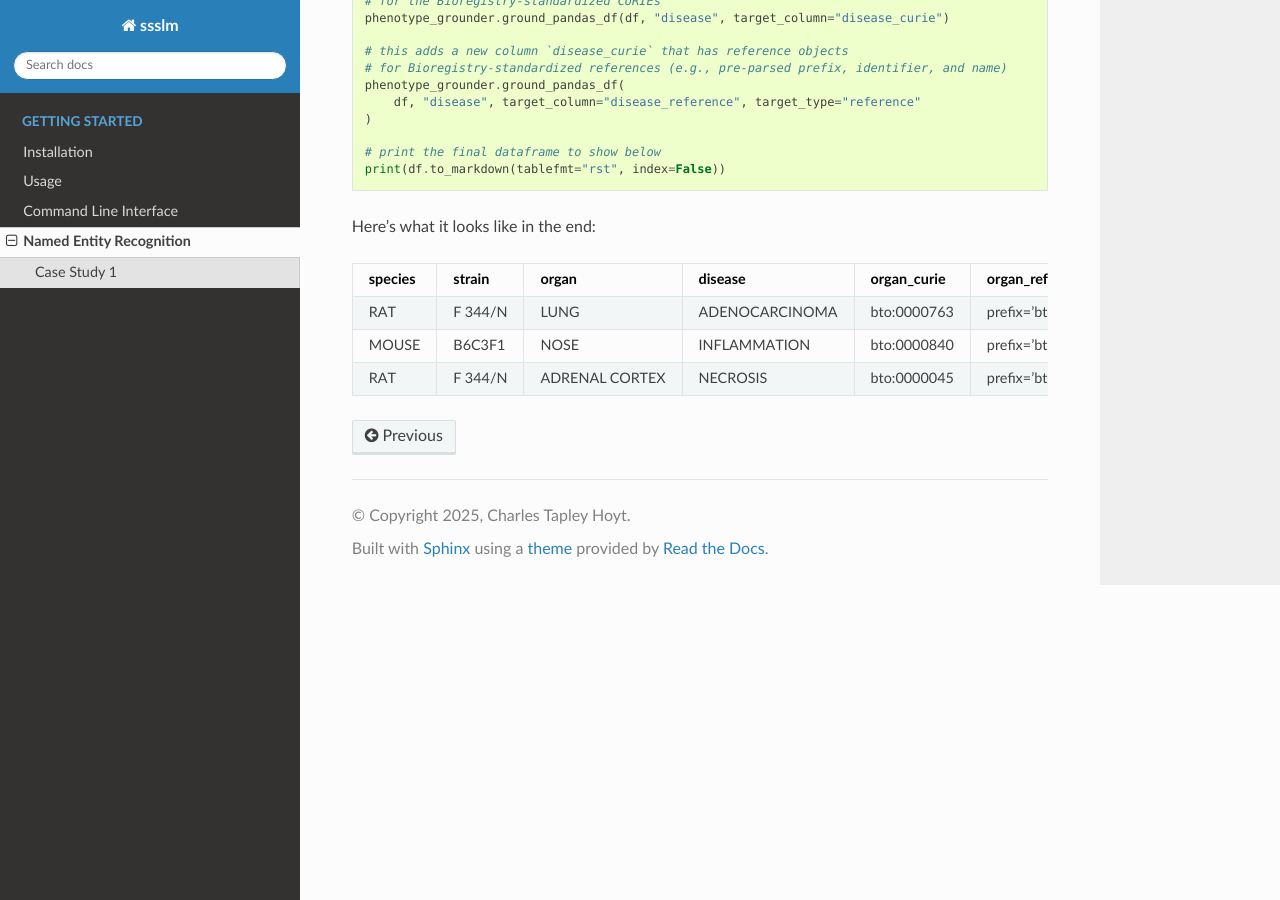
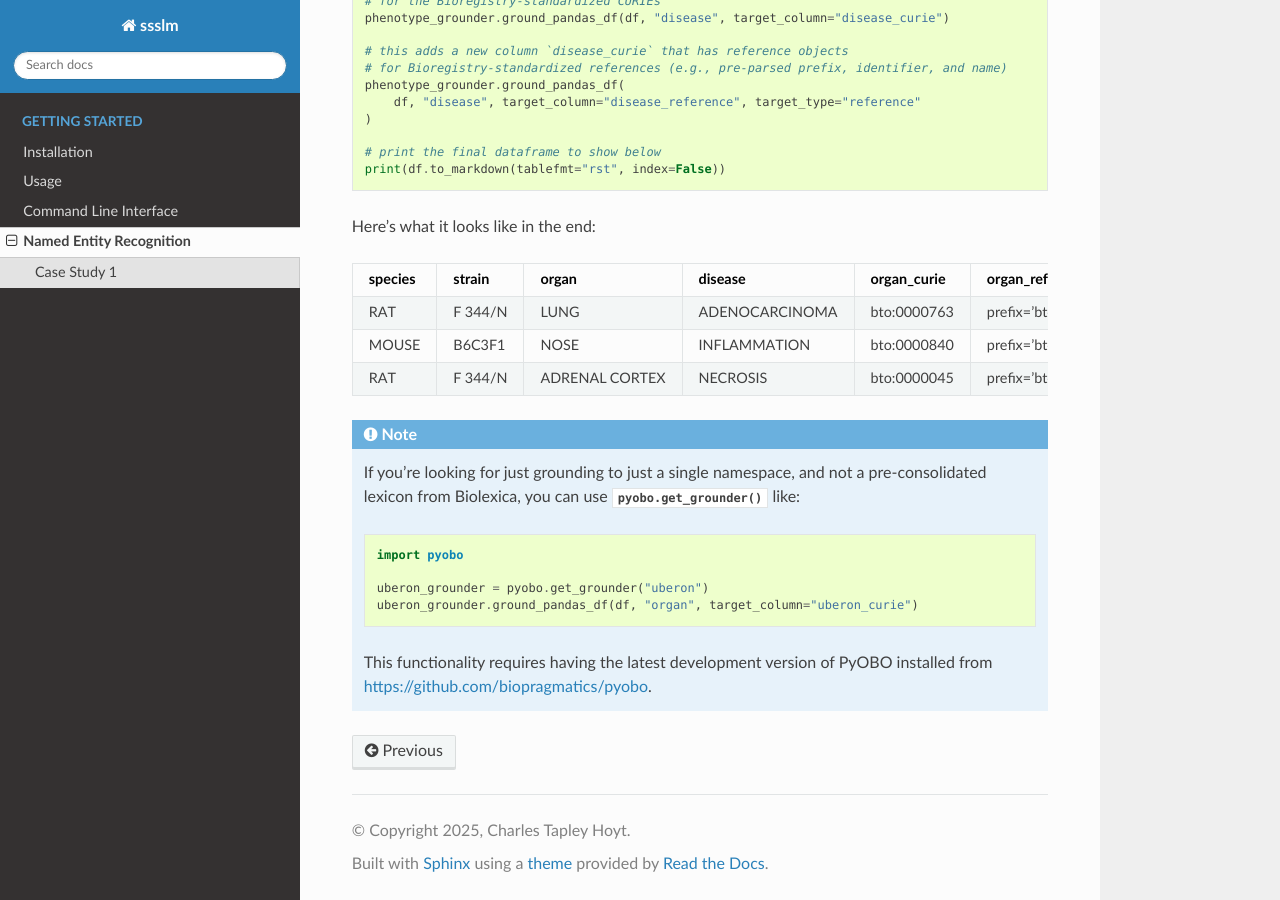
Before and after one commit to cthoyt/ssslm, a Sphinx documentation site: the page built from docs/source/ner.rst, in a window 1280 px wide and 900 px high, scrolled down 1427 px. Built offline with Sphinx 7.4.7 and the Read the Docs theme 3.1.0, drawn with Linux system fonts in a browser that asks for light colours.

Commit message:
Add PyOBO note

```diff
--- a/docs/source/conf.py
+++ b/docs/source/conf.py
@@ -244,6 +244,7 @@ intersphinx_mapping = {
     "python": ("https://docs.python.org/3", None),
     "pandas": ("https://pandas.pydata.org/docs", None),
     "curies": ("https://curies.readthedocs.io/en/latest", None),
+    "pyobo": ("https://pyobo.readthedocs.io/en/latest", None),
     "biolexica": ("https://biolexica.readthedocs.io/en/latest", None),
     "gilda": ("https://gilda.readthedocs.io/en/latest", None),
     "nltk": ("https://nltk.readthedocs.io/en/latest", None),
--- a/docs/source/ner.rst
+++ b/docs/source/ner.rst
@@ -87,3 +87,20 @@ RAT     F 344/N LUNG           ADENOCARCINOMA bto:0000763 prefix='bto' identifie
 MOUSE   B6C3F1  NOSE           INFLAMMATION   bto:0000840 prefix='bto' identifier='0000840' name='nose'           symp:0000061  prefix='symp' identifier='0000061' name='inflammation'
 RAT     F 344/N ADRENAL CORTEX NECROSIS       bto:0000045 prefix='bto' identifier='0000045' name='adrenal cortex' symp:0000132  prefix='symp' identifier='0000132' name='necrosis'
 ======= ======= ============== ============== =========== ======================================================= ============= ======================================================
+
+.. note::
+
+    If you're looking for just grounding to just a single namespace, and not a
+    pre-consolidated lexicon from Biolexica, you can use :func:`pyobo.get_grounder`
+    like:
+
+    .. code-block:: python
+
+        import pyobo
+
+        uberon_grounder = pyobo.get_grounder("uberon")
+        uberon_grounder.ground_pandas_df(df, "organ", target_column="uberon_curie")
+
+
+    This functionality requires having the latest development version of PyOBO installed
+    from https://github.com/biopragmatics/pyobo.
```
